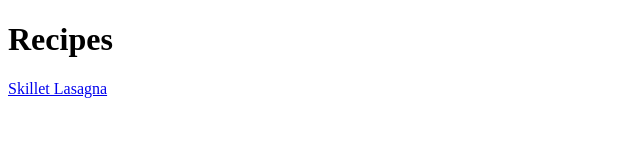
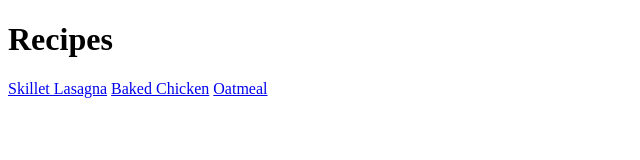
Before and after one commit to sethwillick/odin-recipes, a plain HTML site: page index.html in a window 1280 px wide. Shown: the whole page, without its empty margins (0-640 px from the left). Drawn offline with Linux system fonts and the light colour scheme.

Commit message:
Add links to new recipes

```diff
--- a/index.html
+++ b/index.html
@@ -9,6 +9,8 @@
 <body>
     <h1>Recipes</h1>
     <a href="./recipes/lasagna.html">Skillet Lasagna</a>
+    <a href="./recipes/baked-chicken.html">Baked Chicken</a>
+    <a href="./recipes/oatmeal.html">Oatmeal</a>
 </body>
 
 </html>
```
